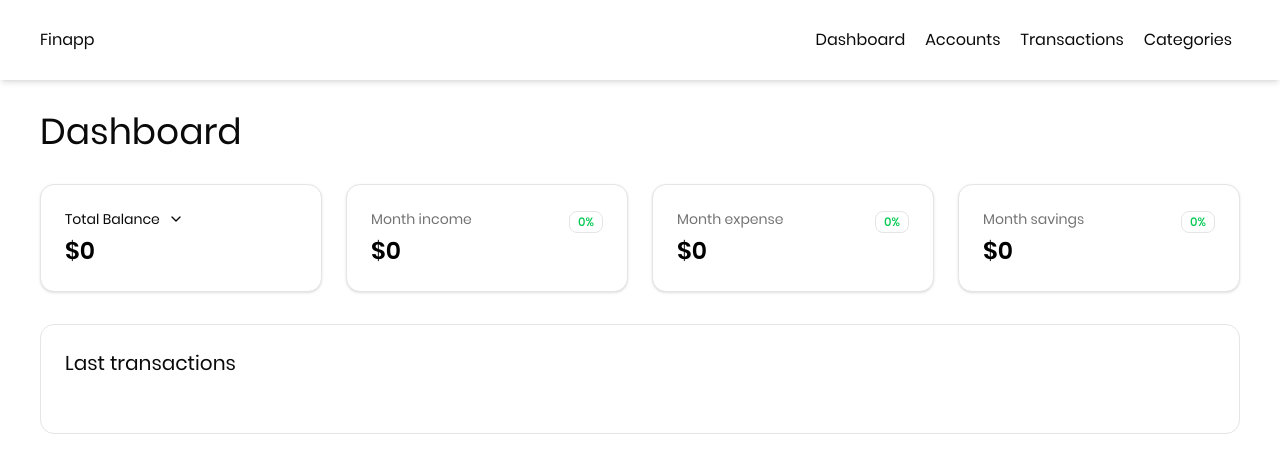
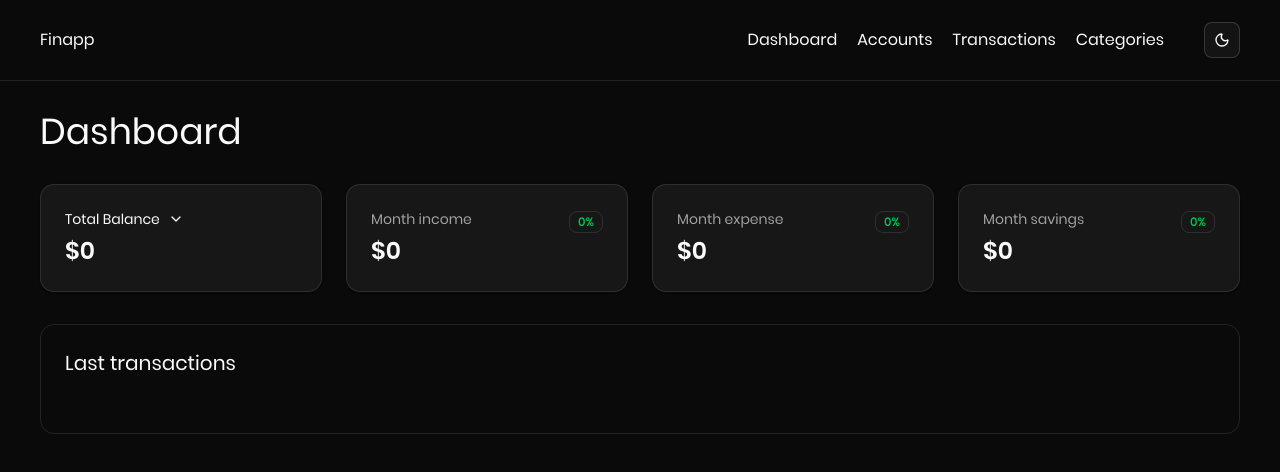
Before and after one commit to fjarrling/finapp, a React (Vite) app: page / in a window 1280 px wide. Shown: the top 472 px of the page. Built offline with nearby package versions, Linux system fonts and the light colour scheme.

Commit message:
feat: добавил темизацию

```diff
--- a/src/App.tsx
+++ b/src/App.tsx
@@ -3,14 +3,16 @@ import {StrictMode} from "react";
 import {Provider} from "react-redux";
 import {persistor, store} from "@/store/store";
 import {PersistGate} from 'redux-persist/integration/react'
+import {ThemeProvider} from "@/components/ThemeProvider/ThemeProvider";
 
 function App() {
-
   return (
     <StrictMode>
       <Provider store={store}>
         <PersistGate persistor={persistor} loading={null}>
-          <AppRouter/>
+          <ThemeProvider defaultTheme="dark" storageKey="vite-ui-theme">
+            <AppRouter/>
+          </ThemeProvider>
         </PersistGate>
       </Provider>
     </StrictMode>
--- a/src/components/DashboardMetricCard/DashboardMetricCard.tsx
+++ b/src/components/DashboardMetricCard/DashboardMetricCard.tsx
@@ -18,7 +18,7 @@ const MetricCard = ({title, value, symbol, diff, type}: MetricCardProps) => {
         <CardTitle className="text-sm text-muted-foreground font-normal">
           {title}
         </CardTitle>
-        <CardDescription className="text-2xl text-black font-semibold">
+        <CardDescription className="text-2xl text-foreground font-semibold">
           {symbol}{value}
         </CardDescription>
         <CardAction>
--- a/src/components/Header/Header.tsx
+++ b/src/components/Header/Header.tsx
@@ -1,26 +1,21 @@
 import {NavLink} from "react-router";
 import {
   NavigationMenu,
-  // NavigationMenuContent,
-  // NavigationMenuIndicator,
   NavigationMenuItem,
   NavigationMenuLink,
   NavigationMenuList,
-  // NavigationMenuTrigger,
-  // NavigationMenuViewport,
 } from "@/components/ui/navigation-menu"
+import ThemeSwitcher from "@/components/ThemeSwitcher";
 
 const Header = () => {
-
-
   return (
-    <header className='w-full shadow-md fixed bg-white z-10'>
+    <header className='w-full border-b fixed bg-background z-10'>
       <div className='container'>
-        <div className='flex items-center justify-between py-5'>
+        <div className='flex items-center py-5'>
           <NavLink  to='/'>
             Finapp
           </NavLink>
-          <NavigationMenu>
+          <NavigationMenu className="ml-auto mr-8">
             <NavigationMenuList className='flex items-center'>
               <NavigationMenuItem>
                 <NavigationMenuLink asChild={true}>
@@ -52,6 +47,7 @@ const Header = () => {
               </NavigationMenuItem>
             </NavigationMenuList>
           </NavigationMenu>
+          <ThemeSwitcher/>
         </div>
       </div>
     </header>
--- /dev/null
+++ b/src/components/ThemeProvider/ThemeProvider.tsx
@@ -0,0 +1,80 @@
+import {createContext, useContext, useEffect, useState, type ReactNode} from "react"
+
+type Theme = "dark" | "light" | "system"
+
+type ThemeProviderProps = {
+  children: ReactNode
+  defaultTheme?: Theme
+  storageKey?: string
+}
+
+type ThemeProviderState = {
+  theme: Theme
+  setTheme: (theme: Theme) => void
+}
+
+const initialState: ThemeProviderState = {
+  theme: "system",
+  setTheme: () => null,
+}
+
+const ThemeProviderContext = createContext<ThemeProviderState>(initialState)
+
+export function ThemeProvider({
+                                children,
+                                defaultTheme = "system",
+                                storageKey = "vite-ui-theme",
+                                ...props
+                              }: ThemeProviderProps) {
+  const [theme, setTheme] = useState<Theme>(
+    () => (localStorage.getItem(storageKey) as Theme) || defaultTheme
+  )
+
+  useEffect(() => {
+    const root = window.document.documentElement
+    root.classList.add("theme-transition")
+    root.classList.remove("light", "dark")
+
+    if (theme === "system") {
+      const systemTheme = window.matchMedia("(prefers-color-scheme: dark)")
+        .matches
+        ? "dark"
+        : "light"
+
+      root.classList.add(systemTheme)
+      return
+    }
+
+    root.classList.add(theme)
+
+    const timeout = setTimeout(() => {
+      root.classList.remove("theme-transition")
+    }, 0)
+
+    return () => clearTimeout(timeout)
+
+  }, [theme])
+
+  const value = {
+    theme,
+    setTheme: (theme: Theme) => {
+      localStorage.setItem(storageKey, theme)
+      setTheme(theme)
+    },
+  }
+
+  return (
+    <ThemeProviderContext.Provider {...props} value={value}>
+      {children}
+    </ThemeProviderContext.Provider>
+  )
+}
+
+export const useTheme = () => {
+  const context = useContext(ThemeProviderContext)
+
+  if (context === undefined)
+    throw new Error("useTheme must be used within a ThemeProvider")
+
+  return context
+}
--- /dev/null
+++ b/src/components/ThemeSwitcher/ThemeSwitcher.tsx
@@ -0,0 +1,25 @@
+import {Moon, Sun} from "lucide-react"
+import {Button} from "@/components/ui/button"
+
+import {useTheme} from "@/components/ThemeProvider/ThemeProvider";
+
+const ThemeSwitcher = () => {
+  const {theme, setTheme} = useTheme()
+  return (
+    <Button
+      variant="outline"
+      size="icon"
+      onClick={() => setTheme(theme === 'dark' ? 'light' : 'dark')}
+    >
+      <Sun
+        className="h-[1.2rem] w-[1.2rem] scale-100 rotate-0 transition-all dark:scale-0 dark:-rotate-90"
+      />
+      <Moon
+        className="absolute h-[1.2rem] w-[1.2rem] scale-0 rotate-90 transition-all dark:scale-100 dark:rotate-0"
+      />
+      <span className="sr-only">Toggle theme</span>
+    </Button>
+  )
+}
+
+export default ThemeSwitcher
--- /dev/null
+++ b/src/components/ThemeSwitcher/index.tsx
@@ -0,0 +1,3 @@
+import ThemeSwitcher  from "./ThemeSwitcher.tsx";
+
+export default ThemeSwitcher;
--- a/src/index.css
+++ b/src/index.css
@@ -113,6 +113,10 @@
 }
 
 @layer base {
+  .theme-transition * {
+    transition: none !important;
+  }
+
   body {
     font-family: var(--font-family-base);
   }
--- a/src/pages/Dashboard/Metrics/Metrics.tsx
+++ b/src/pages/Dashboard/Metrics/Metrics.tsx
@@ -74,7 +74,7 @@ const Metrics = () => {
               </DropdownMenuContent>
             </DropdownMenu>
           </CardTitle>
-          <CardDescription className="text-2xl text-black font-semibold">
+          <CardDescription className="text-2xl text-foreground font-semibold">
             {currencySymbol}{displayBalance}
           </CardDescription>
         </CardHeader>
```
